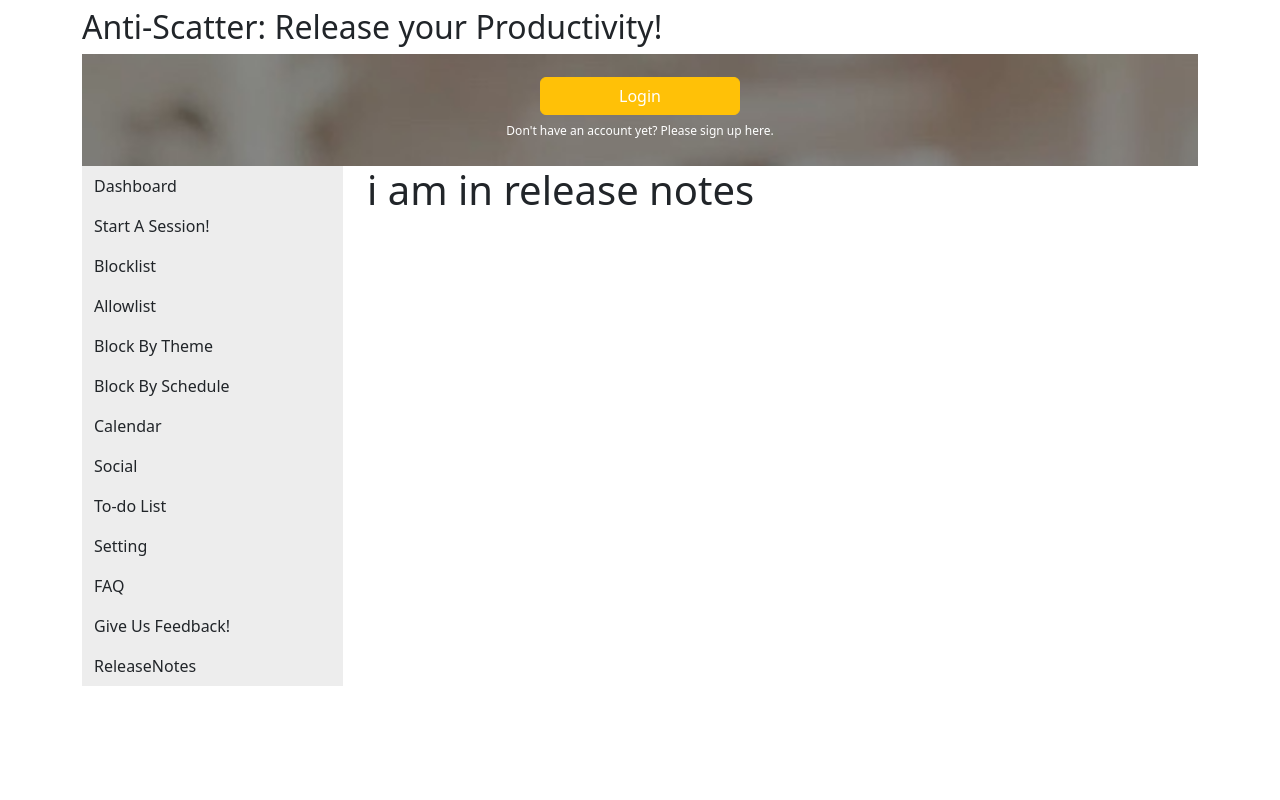
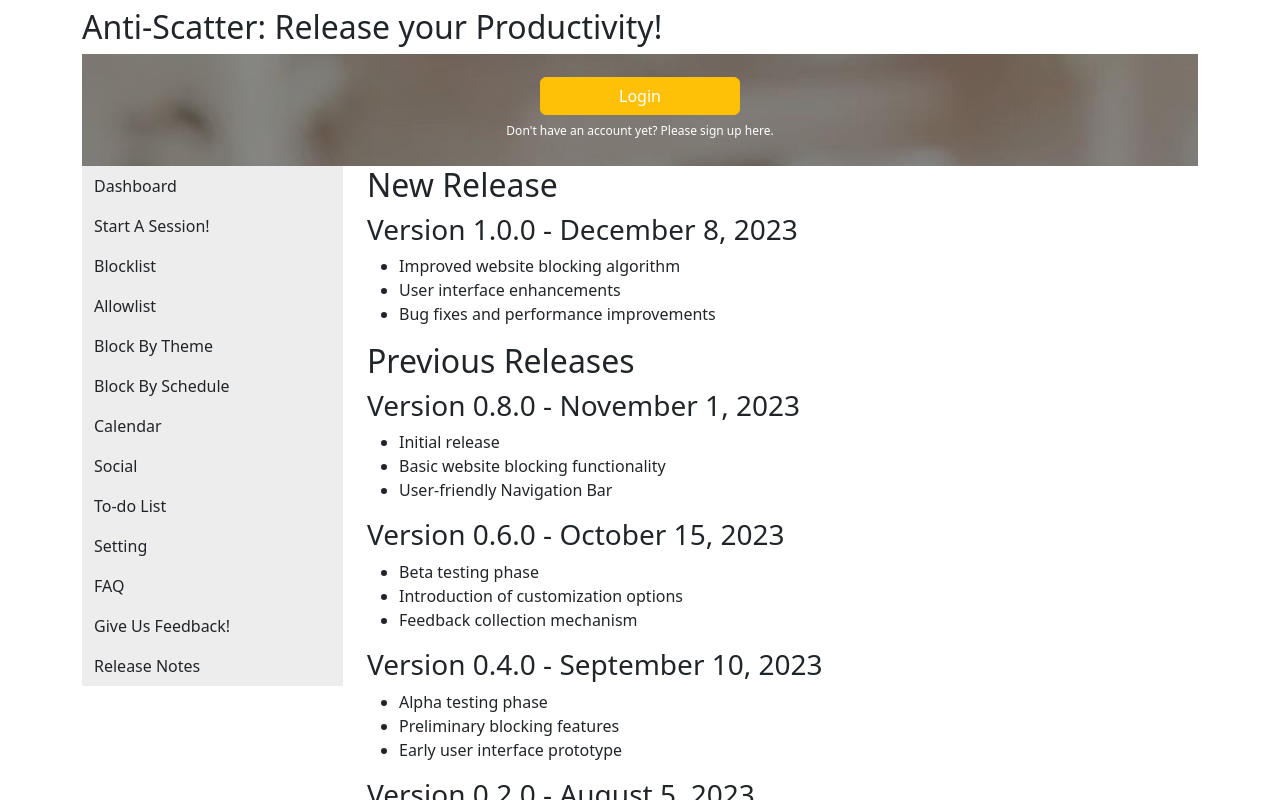
Before and after one commit to nikkivbenz/Anti-Scatter, a React (Create React App) app in the folder client-website/: page /ReleaseNotes in a window 1280 px wide. Built offline with nearby package versions, Linux system fonts and the light colour scheme.

Commit message:
Adding in the Release Notes page

```diff
--- a/client-website/src/pages/NavigationBar.js
+++ b/client-website/src/pages/NavigationBar.js
@@ -89,7 +89,7 @@ export default function NavigationBar() {
 
       <Navbar className="bg-body-tertiary" >
         <Container>
-        <Nav.Link as={Link} to="/ReleaseNotes" className="nav-link">ReleaseNotes</Nav.Link>
+        <Nav.Link as={Link} to="/ReleaseNotes" className="nav-link">Release Notes</Nav.Link>
         </Container>
       </Navbar>
       </div>
--- a/client-website/src/pages/ReleaseNotes.js
+++ b/client-website/src/pages/ReleaseNotes.js
@@ -1,5 +1,87 @@
-function ReleaseNotes(){
-    return(<h1> i am in release notes </h1> );
-}
+import React, { useState } from 'react';
+
+//We will manually add the Release Notes when needed here
+const ReleaseNotes = () => {
+  //December Release
+  const [newRelease, setNewRelease] = useState({
+    version: '1.0.0',
+    releaseDate: 'December 8, 2023',
+    features: [
+      'Improved website blocking algorithm',
+      'User interface enhancements',
+      'Bug fixes and performance improvements',
+    ],
+  });
+
+  //November Release
+  const [previousReleases, setPreviousReleases] = useState([
+    {
+      version: '0.8.0',
+      releaseDate: 'November 1, 2023',
+      features: [
+        'Initial release',
+        'Basic website blocking functionality',
+        'User-friendly Navigation Bar',
+      ],
+    },
+    // Added October release
+    {
+      version: '0.6.0',
+      releaseDate: 'October 15, 2023',
+      features: [
+        'Beta testing phase',
+        'Introduction of customization options',
+        'Feedback collection mechanism',
+      ],
+    },
+    // Added September release
+    {
+      version: '0.4.0',
+      releaseDate: 'September 10, 2023',
+      features: [
+        'Alpha testing phase',
+        'Preliminary blocking features',
+        'Early user interface prototype',
+      ],
+    },
+    // Added August release
+    {
+      version: '0.2.0',
+      releaseDate: 'August 5, 2023',
+      features: [
+        'Project inception',
+        'Initial codebase setup',
+        'Concept planning',
+      ],
+    },
+    // Here we can add more releases if needed
+  ]);
+
+
+  return (
+    <div className="release-notes">
+      <h2>New Release</h2>
+      <div className="new-release">
+        <h3>Version {newRelease.version} - {newRelease.releaseDate}</h3>
+        <ul>
+          {newRelease.features.map((feature, index) => (
+            <li key={index}>{feature}</li>
+          ))}
+        </ul>
+      </div>
+      <h2>Previous Releases</h2>
+      {previousReleases.map((release, index) => (
+        <div key={index} className="previous-release">
+          <h3>Version {release.version} - {release.releaseDate}</h3>
+          <ul>
+            {release.features.map((feature, featureIndex) => (
+              <li key={featureIndex}>{feature}</li>
+            ))}
+          </ul>
+        </div>
+      ))}
+    </div>
+  );
+};
 
 export default ReleaseNotes;
```
